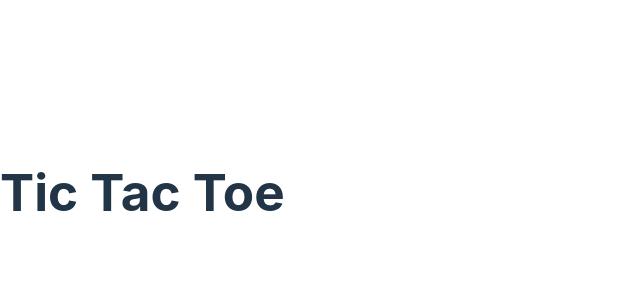
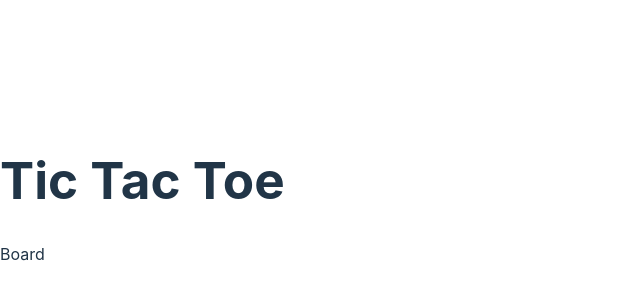
Before and after one commit to theallSparky/react-tic-tac-toe, a React (Vite) app in the folder frontend/: page / in a window 1280 px wide. Shown: the part 208-508 px from the top of the page, without its empty margins (0-640 px from the left). Built offline with nearby package versions, Linux system fonts and the light colour scheme.

Commit message:
Added placeholder board in board component, placed in tictactoe comp.

```diff
--- a/frontend/src/components/Board.jsx
+++ b/frontend/src/components/Board.jsx
@@ -1,5 +1,5 @@
 function Board() {
-    return (  );
+  return <div>Board</div>;
 }
 
 export default Board;
--- a/frontend/src/components/TicTacToe.jsx
+++ b/frontend/src/components/TicTacToe.jsx
@@ -1,7 +1,10 @@
+import Board from "./Board";
+
 export const TicTacToe = () => {
   return (
     <div>
       <h1>Tic Tac Toe</h1>
+      <Board />
     </div>
   );
 };
```
